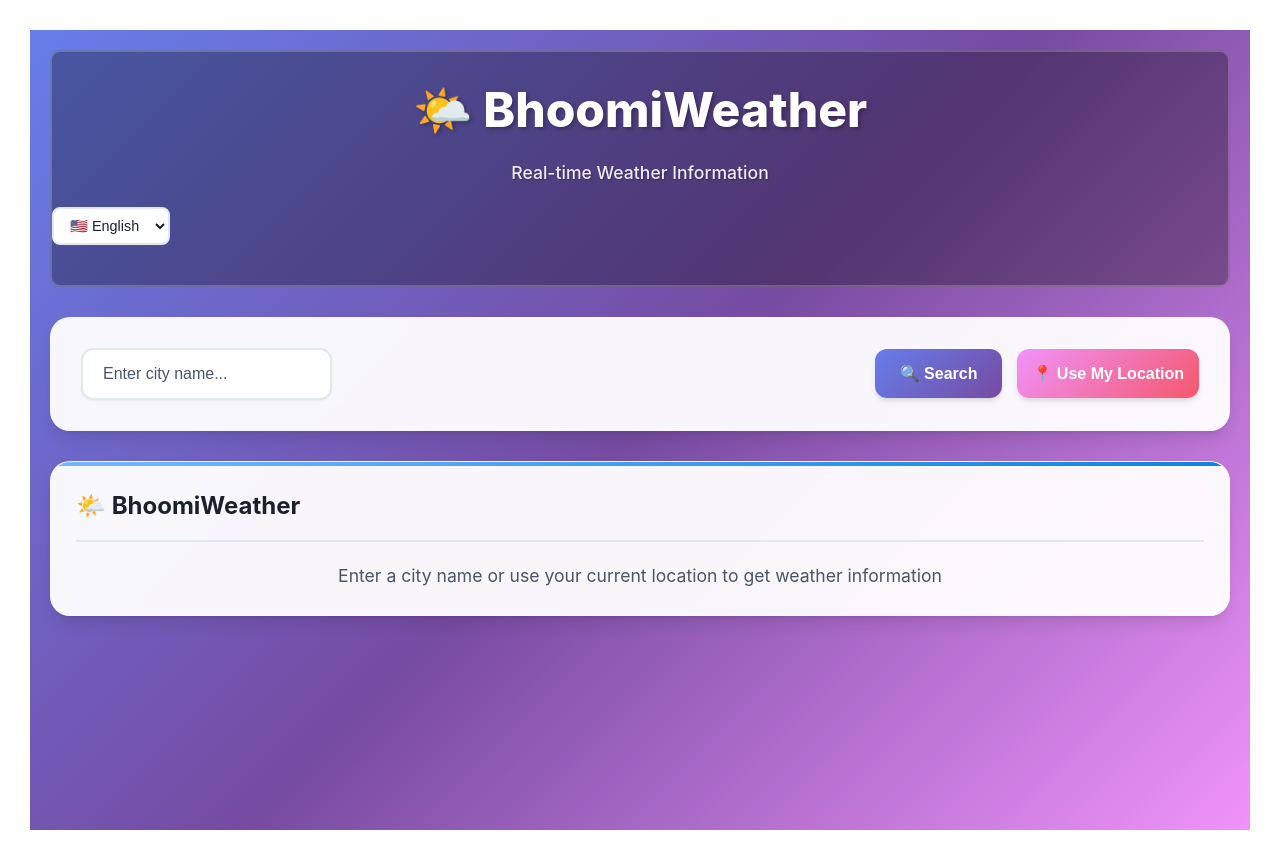
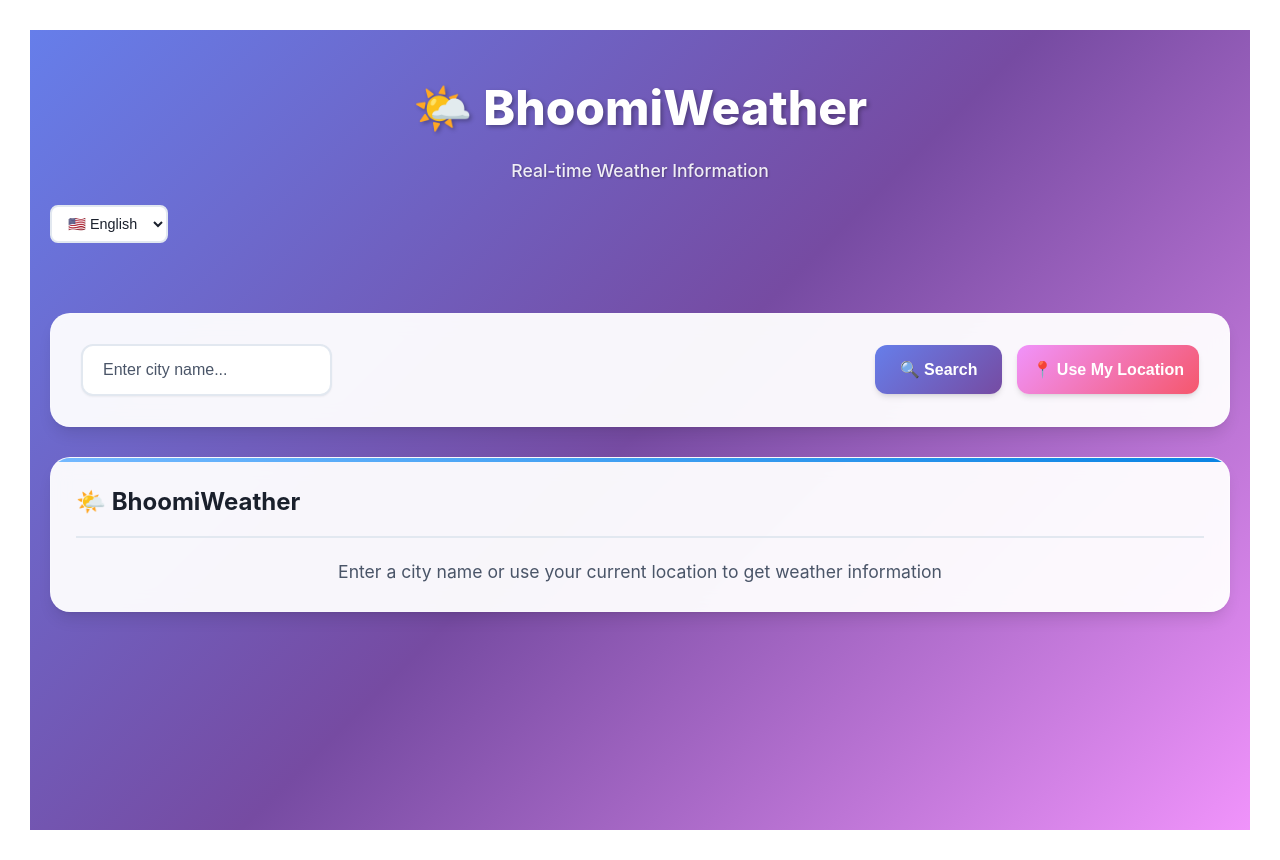
Before and after one commit to Samadhan-Sargar-1210/Wheather_Application, a React (Vite) app: page / in a window 1280 px wide. Built offline with nearby package versions, Linux system fonts and the light colour scheme.

Commit message:
Restore advanced features - fix import issues and restore translation functionality

```diff
--- a/src/components/WeatherApp.css
+++ b/src/components/WeatherApp.css
@@ -181,9 +181,6 @@
   text-align: center;
   margin-bottom: 30px;
   padding: 20px 0;
-  background-color: rgba(0, 0, 0, 0.3);
-  border-radius: 10px;
-  border: 2px solid rgba(255, 255, 255, 0.2);
 }
 
 .app-title {
--- a/src/components/WeatherApp.jsx
+++ b/src/components/WeatherApp.jsx
@@ -11,7 +11,8 @@
 import {
   getAqiLevel,
   getAqiColor,
-  getHealthAdvice
+  getHealthAdvice,
+  makeWeatherApiRequest
 } from '../config/weatherApi'
 import { generateDynamicPrecautions, getPrecautionsForGroup } from '../utils/precautions'
 
@@ -319,8 +320,8 @@
       <div className="container">
         {/* Header */}
         <header className="header">
-          <h1 className="app-title">🌤️ BhoomiWeather</h1>
-          <p className="app-subtitle">Real-time Weather Information</p>
+          <h1 className="app-title">🌤️ {t('appTitle')}</h1>
+          <p className="app-subtitle">{t('appSubtitle')}</p>
 
           <div className="language-selector">
               <select
```
